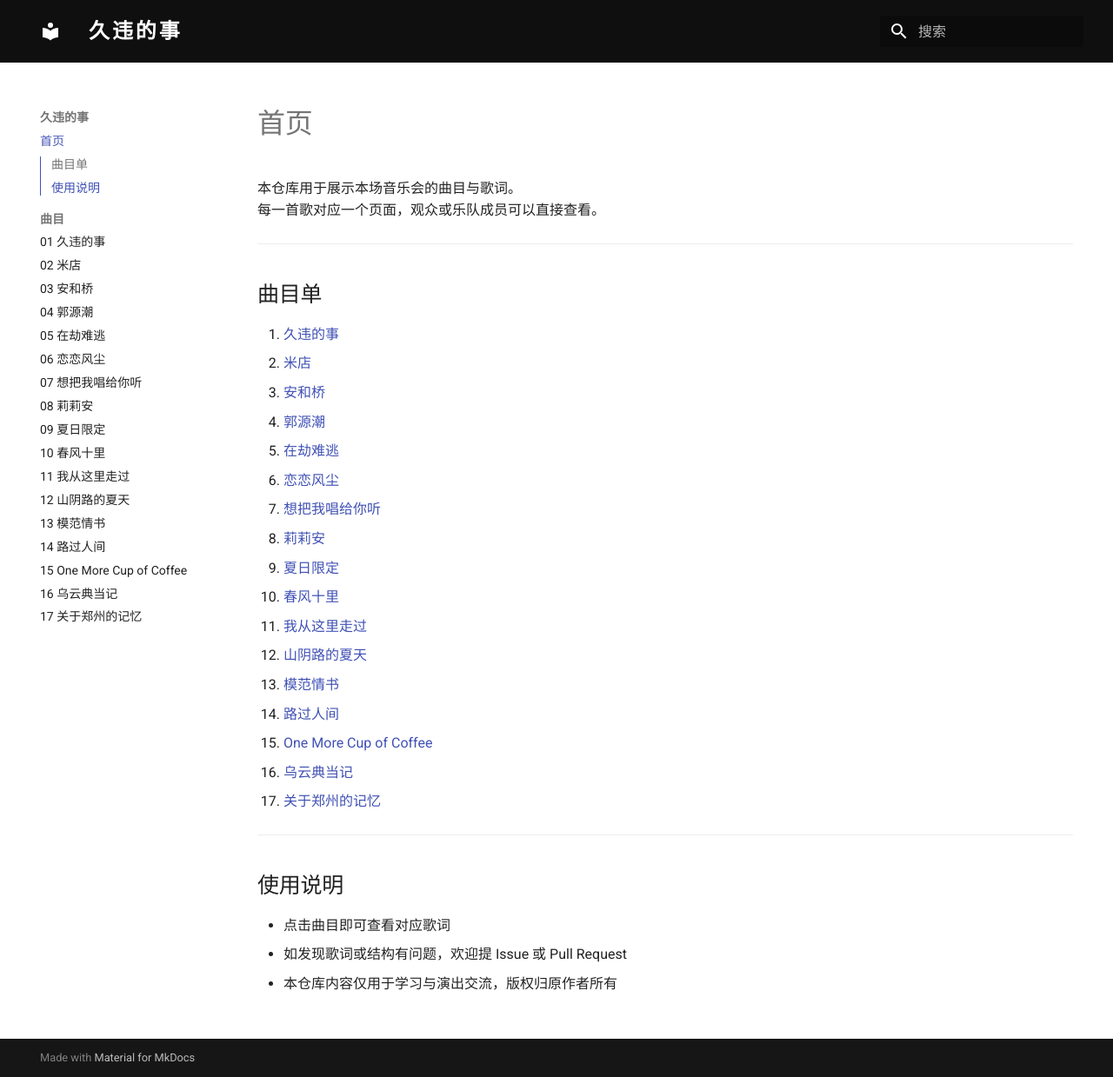
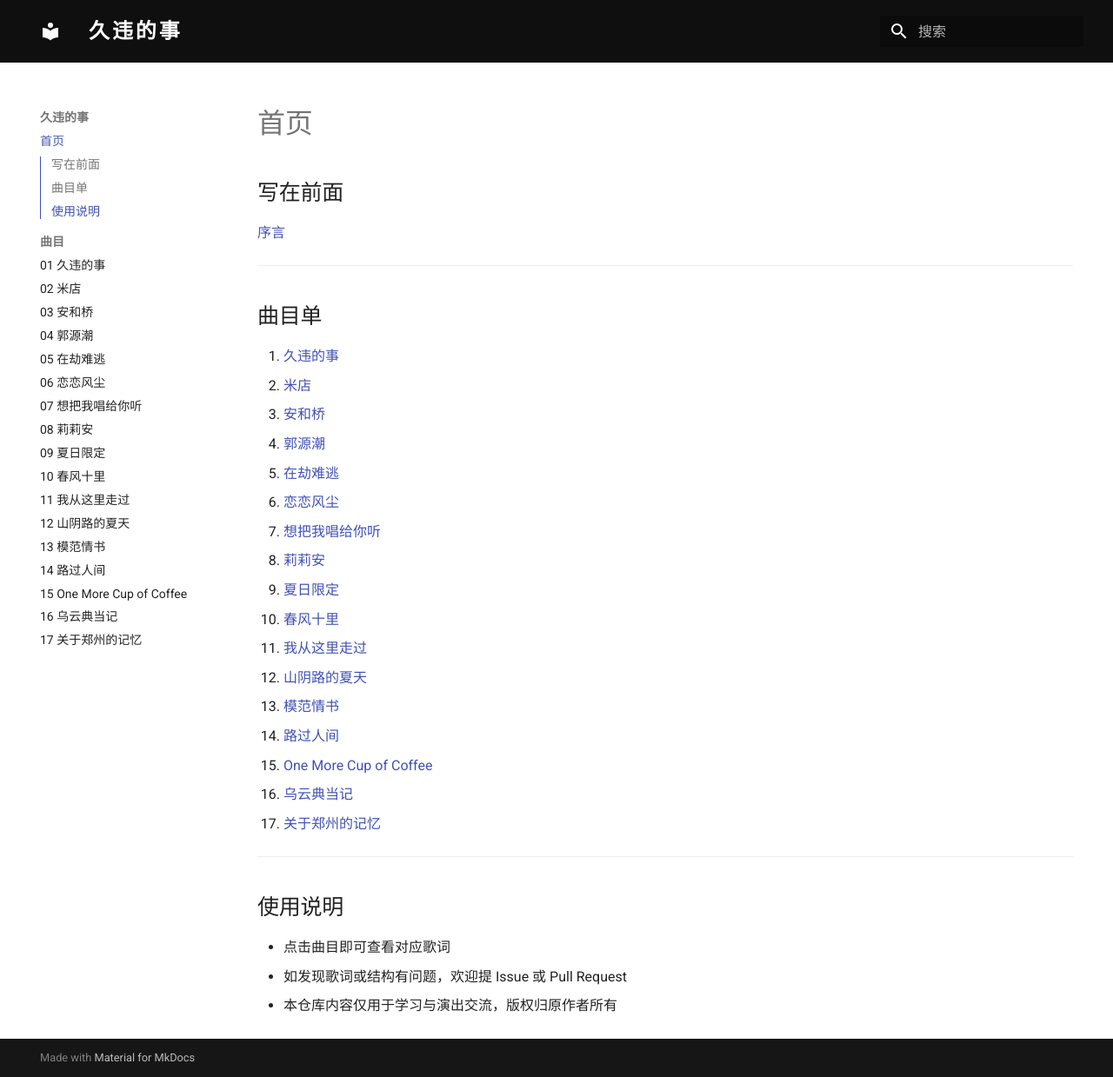
Before and after one commit to stubbornleaf/jiuweideshi-songbook, an MkDocs documentation site: the page built from docs/index.md, in a window 1280 px wide and 1239 px high. Shown: the whole window at 87% size. Built offline with MkDocs 1.6.1 and Material for MkDocs 9.7.7, drawn with Linux system fonts in a browser that asks for light colours.

Commit message:
Update index.md

```diff
--- a/docs/index.md
+++ b/docs/index.md
@@ -1,5 +1,6 @@
-本仓库用于展示本场音乐会的曲目与歌词。
-每一首歌对应一个页面，观众或乐队成员可以直接查看。
+## 写在前面
+
+[序言](prologue.md)
 
 ---
 
```
